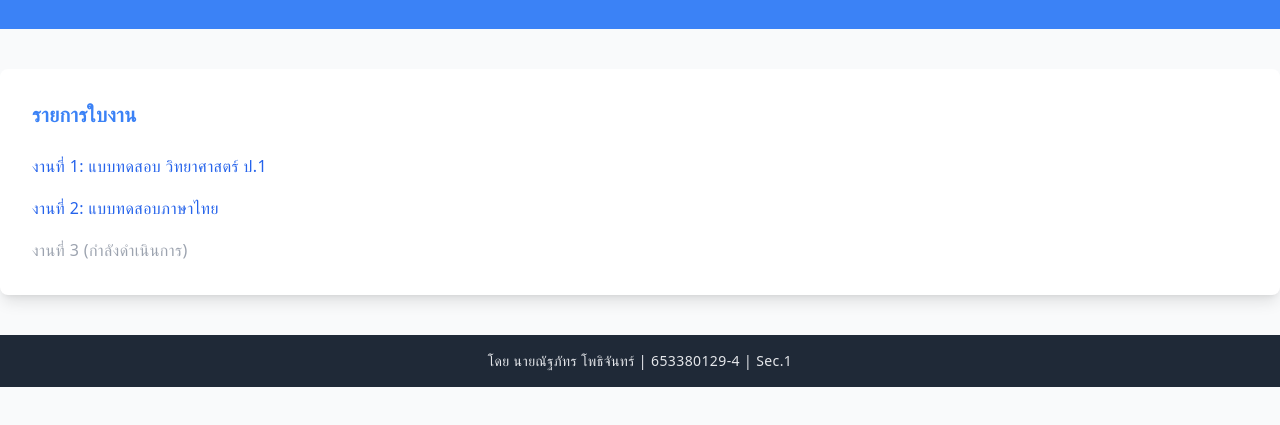
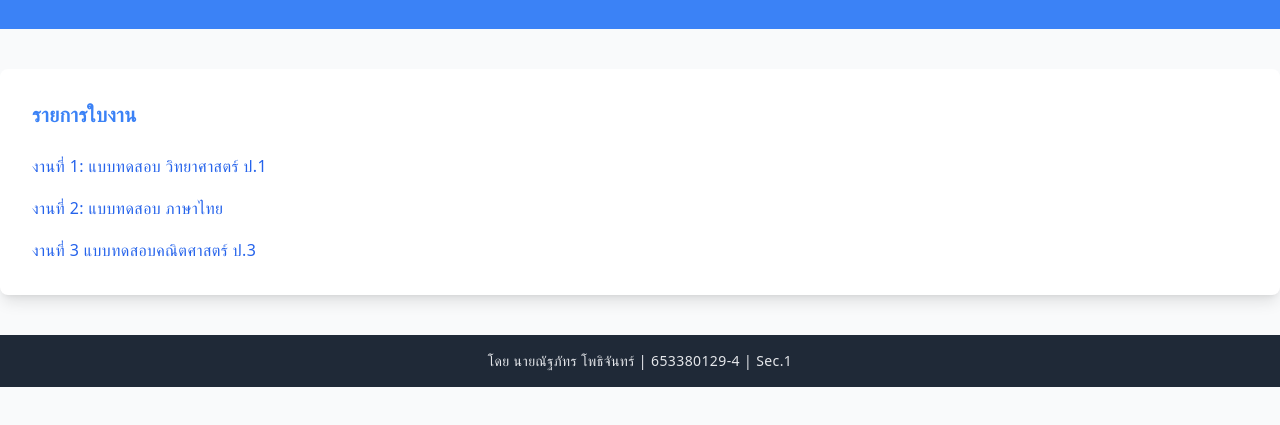
Before and after one commit to Nattapat1234/mobile_and_web2024, a plain HTML site: page index.html in a window 1280 px wide. Shown: the part 107-532 px from the top of the page. Drawn offline with nearby package versions, Linux system fonts and the light colour scheme.

Commit message:
create work3

```diff
--- a/index.html
+++ b/index.html
@@ -27,12 +27,12 @@
             </li>
             <li>
                 <a href="work2/work2.html" class="text-blue-600 hover:text-blue-700 hover:underline font-medium">
-                    งานที่ 2: แบบทดสอบภาษาไทย
+                    งานที่ 2: แบบทดสอบ ภาษาไทย
                 </a>
             </li>
             <li>
-                <a href="#" class="text-gray-400 hover:text-gray-600 hover:underline font-medium">
-                    งานที่ 3 (กำลังดำเนินการ)
+                <a href="work3/work3.html" class="text-blue-600 hover:text-blue-700 hover:underline font-medium">
+                    งานที่ 3 แบบทดสอบคณิตศาสตร์ ป.3
                 </a>
             </li>
         </ul>
```
